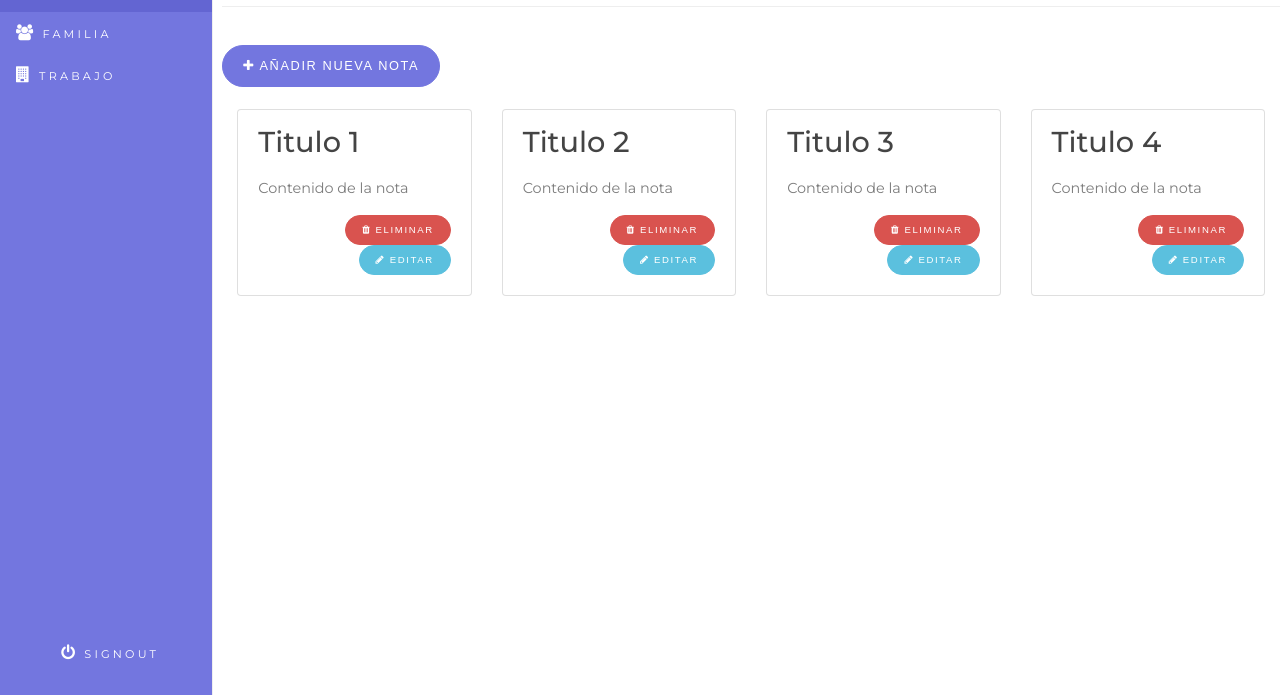
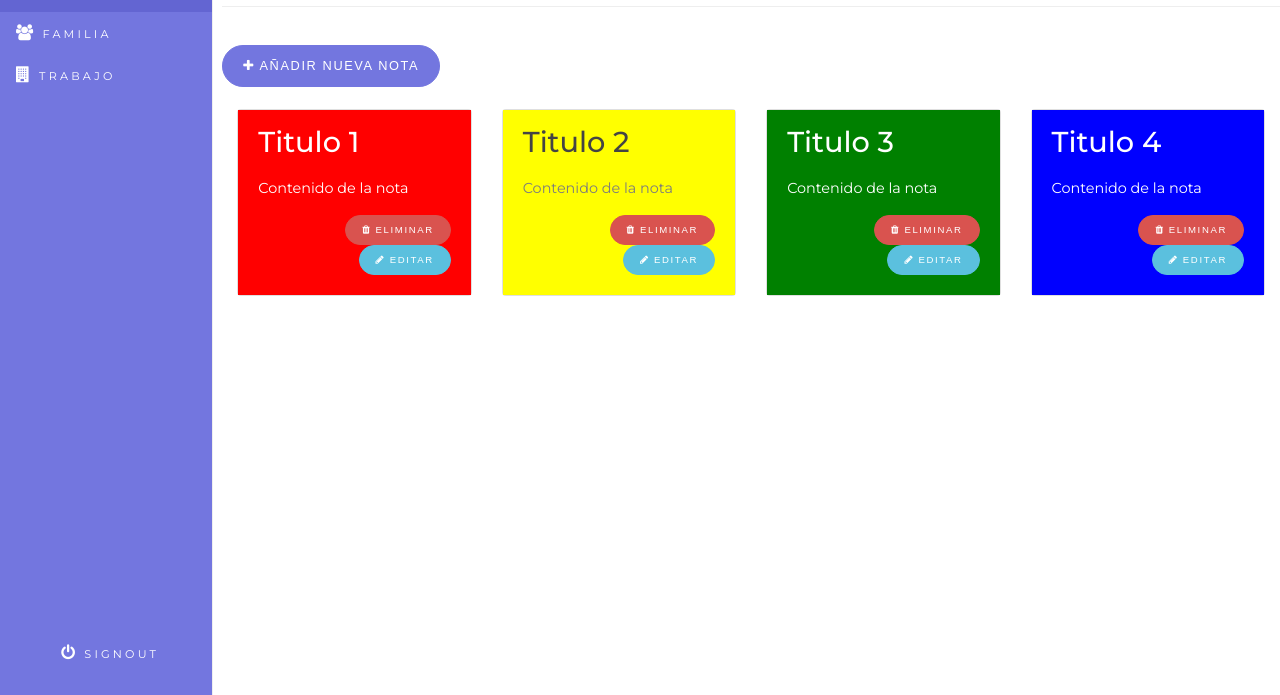
Before and after one commit to ManuelRamallo/damkeep, a plain HTML site: page plantilla Bootstrap/bootstrap-4-dashboard/index.html in a window 1280 px wide. Shown: the part 105-800 px from the top of the page. Drawn offline with Linux system fonts and the light colour scheme; a script that the page names is missing.

Commit message:
Estilos notas colores

```diff
--- /dev/null
+++ b/plantilla Bootstrap/bootstrap-4-dashboard/css/estilonotas.css
@@ -0,0 +1,18 @@
+.roja{
+  background-color: red;
+  color: white;
+}
+
+.amarilla{
+  background-color: yellow;
+}
+
+.verde{
+  background-color: green;
+  color: white;
+}
+
+.azul{
+  background-color: blue;
+  color: white;
+}
--- a/plantilla Bootstrap/bootstrap-4-dashboard/index.html
+++ b/plantilla Bootstrap/bootstrap-4-dashboard/index.html
@@ -24,6 +24,7 @@
 
     <!-- Custom styles for this template -->
     <link href="css/style.css" rel="stylesheet">
+		<link rel="stylesheet" href="./css/estilonotas.css">
 		<style media="screen">
 			.btn{
 				float: right;
@@ -84,9 +85,9 @@
 							<div class="col-md-12 col-lg-3">
 
 								<div class="card mb-4">
-									<div class="card-block">
-										<h3 class="card-title">Titulo 1</h3>
-										<p>Contenido de la nota</p>
+									<div class="card-block roja">
+										<h3 class="card-title ">Titulo 1</h3>
+											<p class="roja">Contenido de la nota</p>
 											<button type="button" class="btn btn-danger btn-xs"><i class="fa fa-trash" aria-hidden="true"></i> Eliminar</button>
 											<button type="button" class="btn btn-info btn-xs"><i class="fa fa-pencil" aria-hidden="true"></i> Editar</button>
 									</div>
@@ -96,9 +97,9 @@
 							<div class="col-md-12 col-lg-3">
 
 								<div class="card mb-4">
-									<div class="card-block">
+									<div class="card-block amarilla">
 										<h3 class="card-title">Titulo 2</h3>
-										<p>Contenido de la nota</p>
+										<p class="amarilla">Contenido de la nota</p>
 											<button type="button" class="btn btn-danger btn-xs"><i class="fa fa-trash" aria-hidden="true"></i> Eliminar</button>
 											<button type="button" class="btn btn-info btn-xs"><i class="fa fa-pencil" aria-hidden="true"></i> Editar</button>
 									</div>
@@ -107,9 +108,9 @@
 							<div class="col-md-12 col-lg-3">
 
 								<div class="card mb-4">
-									<div class="card-block">
+									<div class="card-block verde">
 										<h3 class="card-title">Titulo 3</h3>
-										<p>Contenido de la nota</p>
+										<p class="verde">Contenido de la nota</p>
 												<button type="button" class="btn btn-danger btn-xs"><i class="fa fa-trash" aria-hidden="true"></i> Eliminar</button>
 												<button type="button" class="btn btn-info btn-xs"><i class="fa fa-pencil" aria-hidden="true"></i> Editar</button>
 									</div>
@@ -118,9 +119,9 @@
 							<div class="col-md-12 col-lg-3">
 
 								<div class="card mb-4">
-									<div class="card-block">
+									<div class="card-block azul">
 										<h3 class="card-title">Titulo 4</h3>
-										<p>Contenido de la nota</p>
+										<p class="azul">Contenido de la nota</p>
 										<button type="button" class="btn btn-danger btn-xs"><i class="fa fa-trash" aria-hidden="true"></i> Eliminar</button>
 										<button type="button" class="btn btn-info btn-xs"><i class="fa fa-pencil" aria-hidden="true"></i> Editar</button>
 									</div>
```
